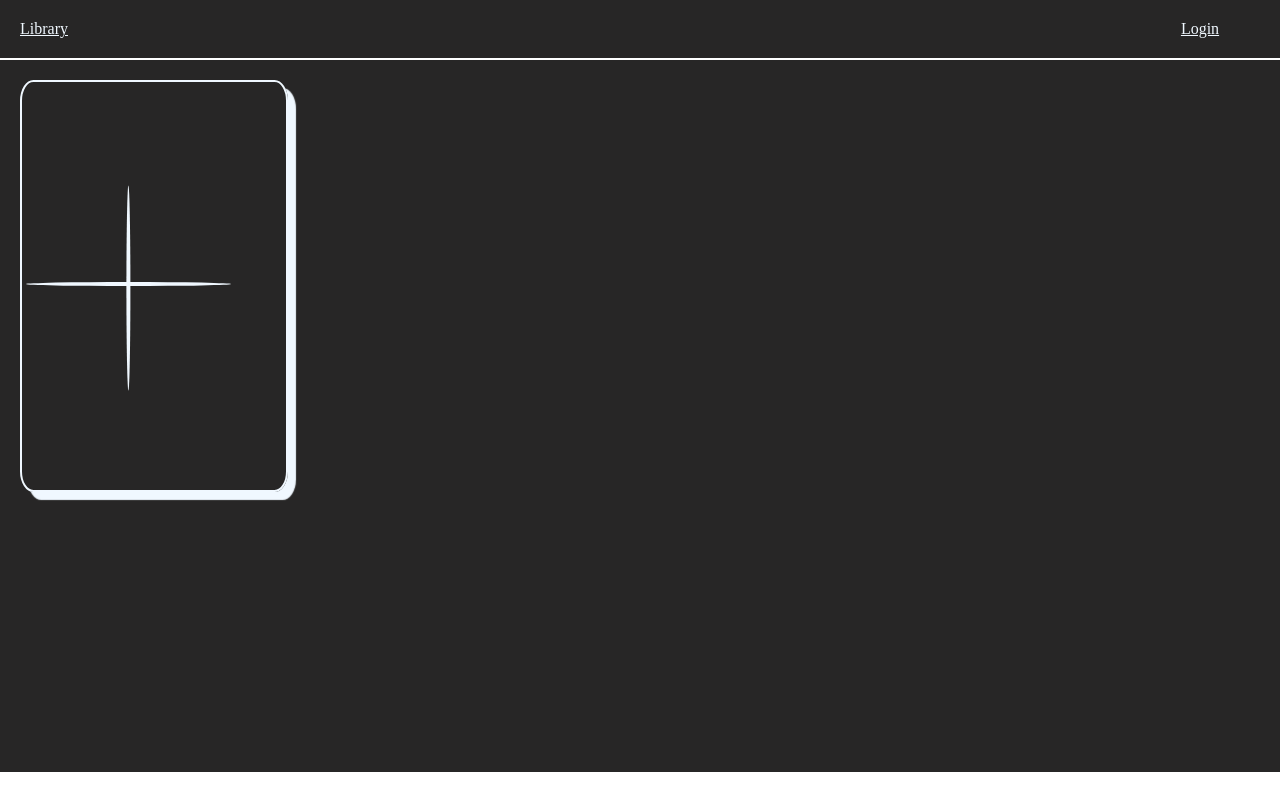
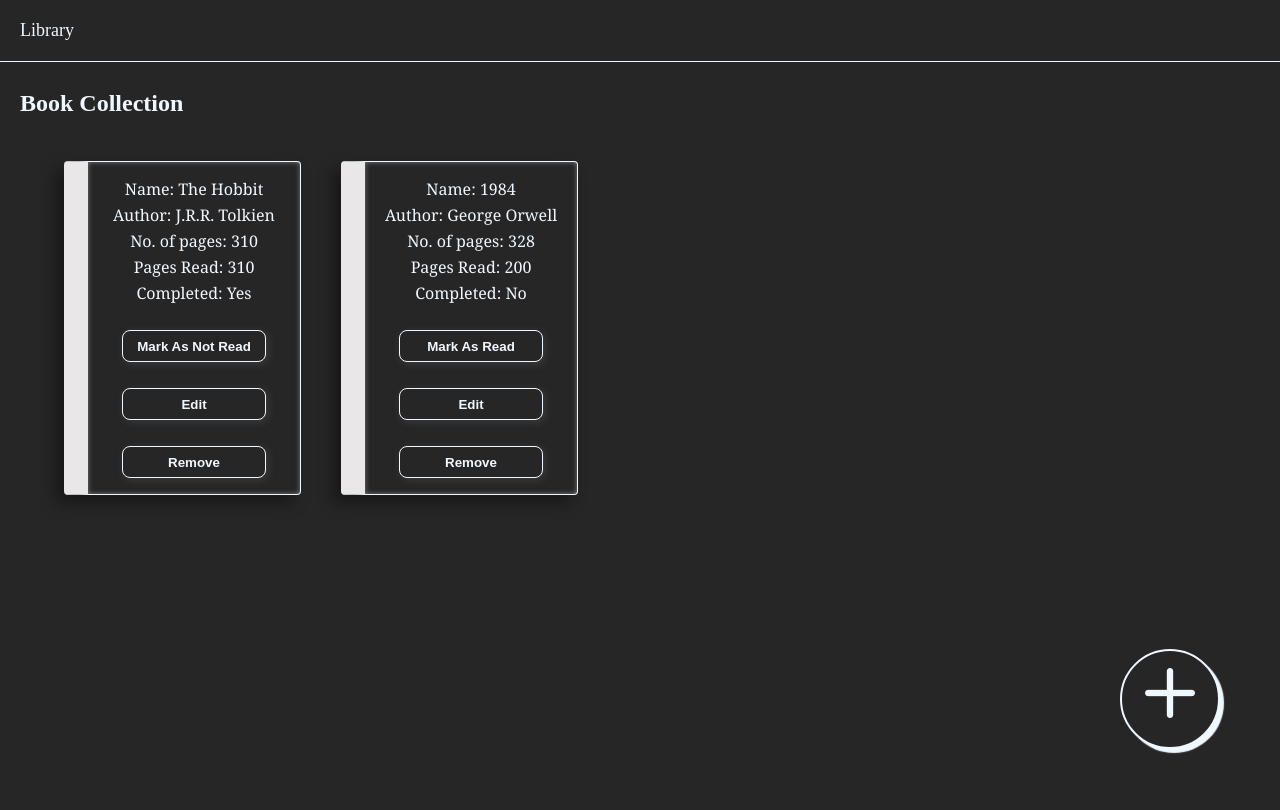
Before and after one commit to saffs3003/odin-library, a plain HTML site: page index.html in a window 1280 px wide. Shown: the top 810 px of the page. Drawn offline with nearby package versions, Linux system fonts and the light colour scheme.

Commit message:
goth aesthetic

```diff
--- a/assets/script.js
+++ b/assets/script.js
@@ -24,14 +24,30 @@ const readBooks = document.querySelector("#read_books");
 const form = document.querySelector("#book-form");
 const booksContainer = document.querySelector(".Books");
 
+let Library=[
+    {
+        bookName: "The Hobbit",
+        bookAuthor: "J.R.R. Tolkien",
+        totalPages: 310,
+        readPagesValue: 310,
+        isRead: true
+      },
+      {
+        bookName: "1984",
+        bookAuthor: "George Orwell",
+        totalPages: 328,
+        readPagesValue: 200,
+        isRead: false
+      },
+
+];
+
 
 form.addEventListener("submit",(event)=>{
     event.preventDefault();
 
     AddBooks();
-    Edit();
-    Remove();
-    ToggleRead();
+
 });
 
 function AddBooks(){
@@ -40,23 +56,37 @@ function AddBooks(){
     let totalPages=pages.value;
     let readPagesValue =readPages.value;
     let isRead = readBooks.checked;
+const newBook={bookName,
+    bookAuthor,totalPages,readPagesValue
+}
+Library.push(newBook);
 
+    renderBook(newBook)
+
+
+  dialog.close();
+  form.reset();
+
+}
+
+function displayLibrary() {
+    Library.forEach(book => renderBook(book));
+}
+function renderBook(book){
     let bookElement=document.createElement('div');
     bookElement.classList.add("info");
 
     bookElement.innerHTML = `
-    <p>Name: <span class="name">${bookName}</span></p>
-    <p>Author: <span class="author">${bookAuthor}</span></p>
-    <p>No. of pages: <span class="pages">${totalPages}</span></p>
-    <p>Pages Read: <span class="read-pages">${readPagesValue}</span></p>
-    <p>Completed: <span class="read-status">${isRead ? "Yes" : "No"}</span></p>
-    <button class="read">${isRead ? "Mark As Not Read" : "Mark As Read"}</button>
+    <p>Name: <span class="name">${book.bookName}</span></p>
+    <p>Author: <span class="author">${book.bookAuthor}</span></p>
+    <p>No. of pages: <span class="pages">${book.totalPages}</span></p>
+    <p>Pages Read: <span class="read-pages">${book.readPagesValue}</span></p>
+    <p>Completed: <span class="read-status">${book.isRead ? "Yes" : "No"}</span></p>
+    <button class="read">${book.isRead ? "Mark As Not Read" : "Mark As Read"}</button>
     <button class="edit">Edit</button>
     <button class="remove">Remove</button>
   `;
   booksContainer.appendChild(bookElement)
-  dialog.close();
-  form.reset();
 
 }
 
@@ -106,3 +136,11 @@ function ToggleRead() {
         }
     });
 }
+
+
+
+
+document.addEventListener("DOMContentLoaded",()=>{ Edit();
+    Remove();
+    ToggleRead();
+    displayLibrary()} );
--- a/assets/style.css
+++ b/assets/style.css
@@ -28,27 +28,30 @@
     position: absolute;
     top:0;
     padding:20px;
+    border-bottom: 1px solid var(--aliceblue);
+    z-index: 2;
 
 
   }
 
-  nav>div{
-    width:200px;
-    display: flex;
-    justify-items: center;
-    justify-content: space-evenly;
 
-  }
-  nav>a,nav>div>a{
+  nav>a{
     color: aliceblue;
+    font-size: large;
+    text-decoration: none;
   }
   main{
     position: relative;
-    top:60px;
+  top:30px;
 padding: 20px;
 background-color:var(--main-color);
 height: 84vh;
 width: 100vw;
+display: flex;
+gap:40px;
+padding-top: 100px;
+
+
   }
   dialog{
    width:40vw;
@@ -60,16 +63,12 @@ width: 100vw;
 display: none;
   }
   .Add{
-   border:2px solid var(--aliceblue);
-    width:20vw;
-    height: 50vh;
+
     display: flex;
     justify-content: center;
     align-items: center;
   flex-direction: column;
-    border-radius: 5%;
-    padding: 4px;
-    box-shadow:8px 8px 1px var(--aliceblue);
+
   }
   form{
     display: grid;
@@ -100,25 +99,40 @@ display: none;
     transform: rotate(90deg);
   }
   .line {
-    width: 16vw;
+    width: 12vw;
     height: 4px;
     border-radius: 50%;
     background-color: var(--aliceblue);
     transition: transform 0.3s ease;
     pointer-events: none;
 }
+h2{
+  position: relative;
+  top:90px;
+  color: var(--aliceblue);
+  background-color: var(--main-color);
+  z-index: 1;
+  left:20px;
+}
 
 
   #show-dialog{
-
+   position: absolute;
     background-color: var(--main-color);
-    border: none;
-    width: 100%;
-    height: 90%;
+   border:none;
+   font-size: 50px;
+   color: var(--aliceblue);
+   border:2px solid var(--aliceblue);
+   width:100px;
+   height: 100px;
+   border-radius: 50%;
+   padding: 4px;
+   box-shadow:4px 4px 1px var(--aliceblue);
+   bottom: 100px;
+   right:100px;
 
   }
   .info{
-    background-color: var(--aliceblue);
     width: 240px;
     height: 240px;
     display: flex;
@@ -126,8 +140,90 @@ display: none;
     justify-content: center;
     align-items: center;
     gap:8px;
+    margin: 4px;
+    border-radius: 24px;
+    color:var(--aliceblue);
+    border: 1px solid var(--aliceblue);
   }
 
   .info>button{
 width:50%;
+height: 24px;
+border-radius: 12px;
+color: var(--aliceblue);
+border: 1px solid var(--aliceblue);
+background-color: var(--main-color);
+
   }
+  .info>button:hover{
+    color: var(--main-color);
+background-color: var(--aliceblue);
+  }
+
+  .Books{
+    display: flex;
+    flex-wrap: wrap;
+    gap:24px;
+  }
+
+
+/* Styling the book container to look like a book */
+.info {
+  width: 180px;
+  height: 300px;
+  display: flex;
+  flex-direction: column;
+  justify-content: flex-start;
+  align-items: center;
+  gap: 4px;
+
+  border-radius: 4px;
+  padding: 16px;
+  box-shadow: -8px 8px 16px rgba(0, 0, 0, 0.4), inset 0 0 5px rgba(255, 255, 255, 0.4);
+  border-left: 24px solid #e9e7e7; /* Gives a spine-like appearance */
+  text-align: center;
+
+}
+
+
+
+/* Adjust the shadow for a book feel on hover */
+.info:hover {
+  transform: rotate(-2deg);
+  box-shadow: -12px 12px 24px rgba(0, 0, 0, 0.6), inset 0 0 8px rgba(255, 255, 255, 0.4);
+}
+
+/* Styling buttons inside each book for improved readability */
+.info > button {
+  width: 80%;
+  height: 32px;
+  margin-top: auto;
+  font-weight: bold;
+
+  border: 1px solid var(--aliceblue);
+  border-radius: 8px;
+  box-shadow:2px 2px 8px rgba(112, 111, 111, 0.3);
+}
+
+.info > button:hover {
+
+  box-shadow: none;
+  cursor: pointer;
+}
+
+/* Text inside the book */
+.info h3,
+.info p {
+  font-family: 'Georgia', serif;
+
+  z-index: 2;
+}
+
+/* Tweak the spacing and layout inside main */
+.Books {
+  display: flex;
+  flex-wrap: wrap;
+  gap: 32px;
+  justify-content: space-evenly;
+
+}
--- a/index.html
+++ b/index.html
@@ -10,12 +10,11 @@
 <body>
     <nav>
         <a href="#">Library</a>
-        <div class="Account login">
-            <a href="" class="login-link">Login</a>
-            <a href="" class="signout-link">Sign Out</a>
-        </div>
+
     </nav>
+    <h2>Book Collection</h2>
     <main>
+
         <div class="Add">
             <dialog>
                 <button><i
@@ -34,8 +33,10 @@
 
             </dialog>
             <button id="show-dialog">
-                <div class=" line horizontal"></div>
-                <div class=" line vertical"></div>
+                <i
+                class=
+                "fi fi-br-plus"
+                ></i>
             </button>
         </div>
 
```
